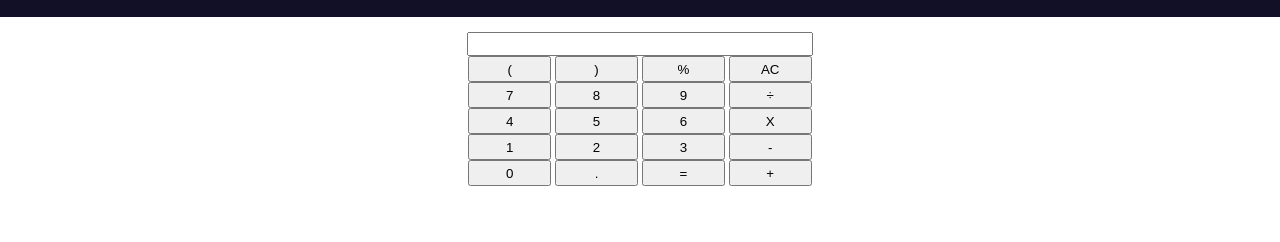
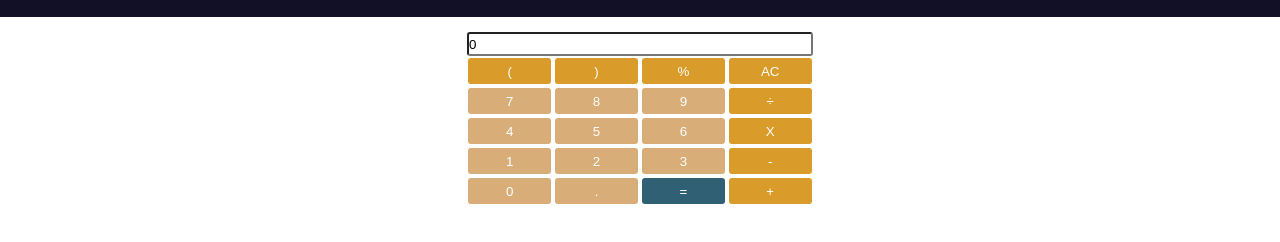
Before and after one commit to juliocsantaman/basic-calculator, a plain HTML site: page index.html in a window 1280 px wide. Shown: the part 60-302 px from the top of the page. Drawn offline with Linux system fonts and the light colour scheme.

Commit message:
I added styles to the calculator.

```diff
--- a/css/index.css
+++ b/css/index.css
@@ -33,10 +33,32 @@ main {
 input {
   width: 341.78px;
   height: 20px;
-  /* border-radius: 10px; */
+  border-radius: 3px;
 }
 
 button {
   width: 82.8167px;
   height: 26px;
+  background-color: #D9AD77;
+  color: #FFFFFF;
+  border: none;
+  margin: 2px 0 2px 0;
+  cursor: pointer;
+  border-radius: 3px;
 }
+
+button:hover {
+  opacity: 0.7;
+}
+
+.operator {
+  background-color: #D99B29;
+}
+
+.equal {
+  background-color: #2F6073;
+}
+
+input::-ms-value {
+  text-align: end;
+}
--- a/index.html
+++ b/index.html
@@ -15,34 +15,34 @@
 
       <main>
         <div>
-          <input type="text">
+          <input type="text" value="0">
           <br />
           <div class="btn-container">
             <div class="btns">
-              <button>(</button>
-              <button>)</button>
-              <button>%</button>
-              <button>AC</button>
+              <button class="operator">(</button>
+              <button class="operator">)</button>
+              <button class="operator">%</button>
+              <button class="operator">AC</button>
               <br />
               <button>7</button>
               <button>8</button>
               <button>9</button>
-              <button>÷</button>
+              <button class="operator">÷</button>
               <br />
               <button>4</button>
               <button>5</button>
               <button>6</button>
-              <button>X</button>
+              <button class="operator">X</button>
               <br />
               <button>1</button>
               <button>2</button>
               <button>3</button>
-              <button>-</button>
+              <button class="operator">-</button>
               <br />
               <button>0</button>
               <button>.</button>
-              <button>=</button>
-              <button>+</button>
+              <button class="equal">=</button>
+              <button class="operator">+</button>
             </div>
           </div>
         </div>
```
